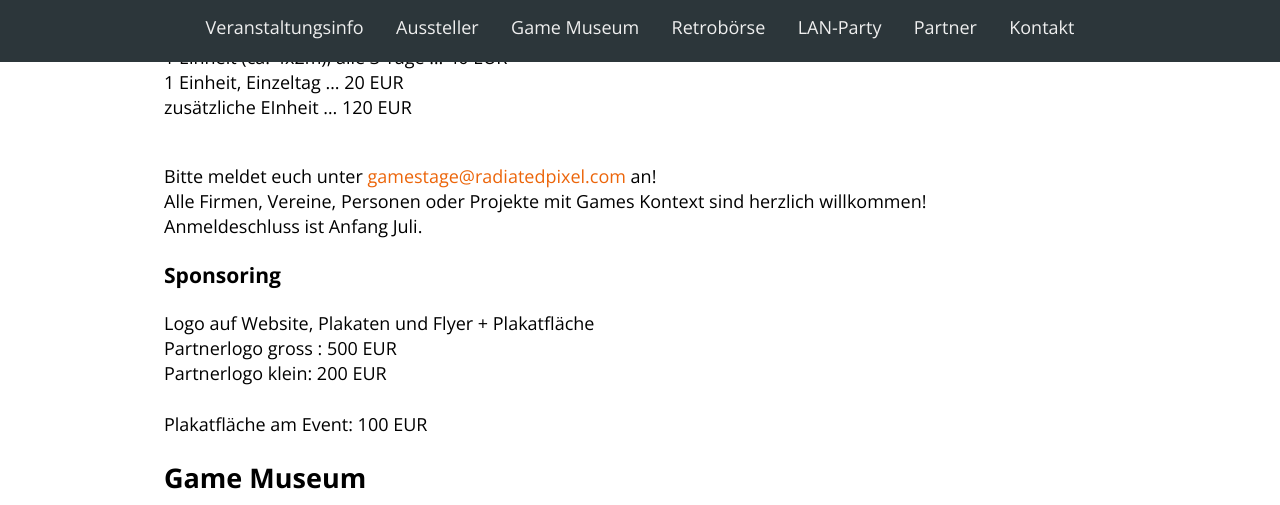
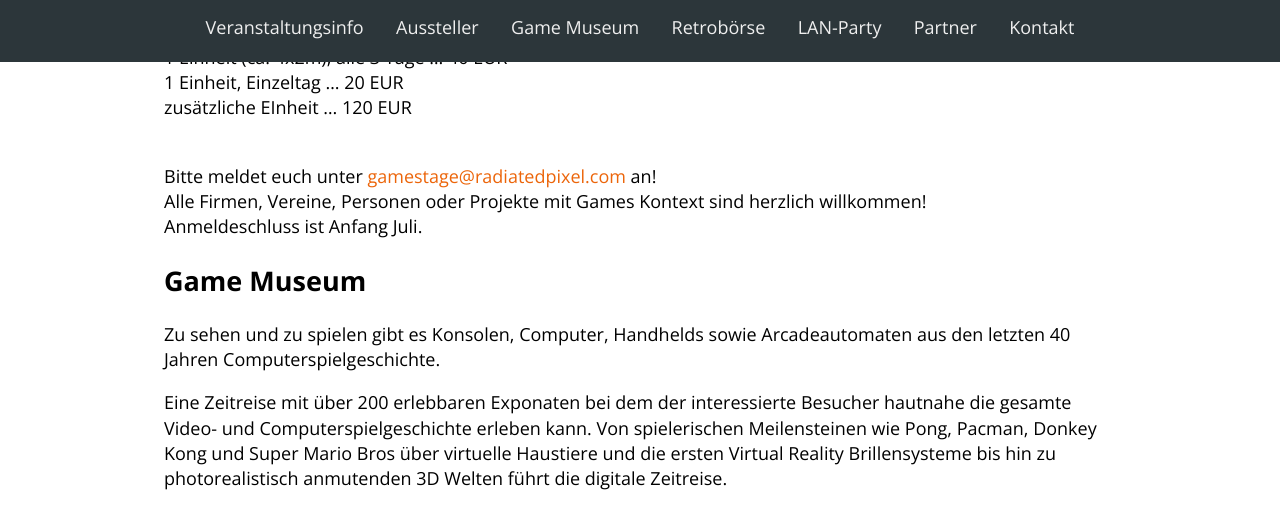
Before and after one commit to Lorti/gsexpo, a Jekyll site: the page built from index.html, in a window 1280 px wide and 900 px high, scrolled down 1826 px, cut to the strip 0-505 px from the top of the window. Built offline with Jekyll 4.4.1, drawn with Linux system fonts in a browser that asks for light colours; nearby versions of some CDN libraries; Markdown is read by kramdown in place of the engine named in the settings.

Commit message:
Update exhibitors.markdown

```diff
--- a/_includes/exhibitors.markdown
+++ b/_includes/exhibitors.markdown
@@ -58,11 +58,3 @@ Bitte meldet euch unter [gamestage@radiatedpixel.com](mailto:gamestage@radiatedp
 Alle Firmen, Vereine, Personen oder Projekte mit Games Kontext sind herzlich willkommen!
 <br/>
 Anmeldeschluss ist Anfang Juli.
-
-
-### Sponsoring
-Logo auf Website, Plakaten und Flyer + Plakatfläche<br/>
-Partnerlogo gross : 500 EUR<br/>
-Partnerlogo klein: 200 EUR<br/>
-<br/>
-Plakatfläche am Event: 100 EUR<br/>
```
